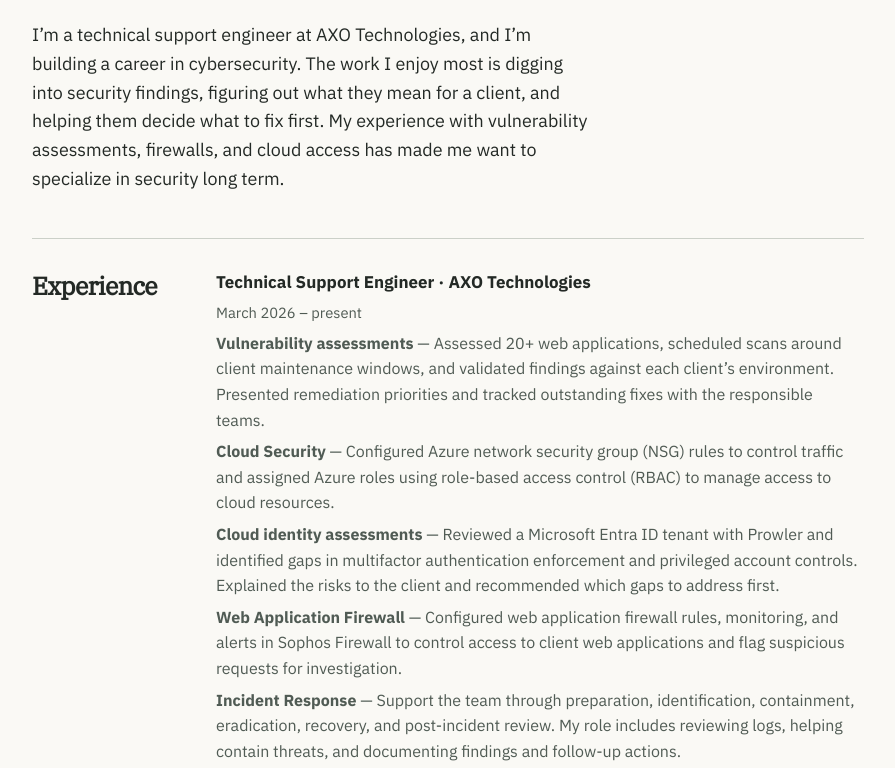
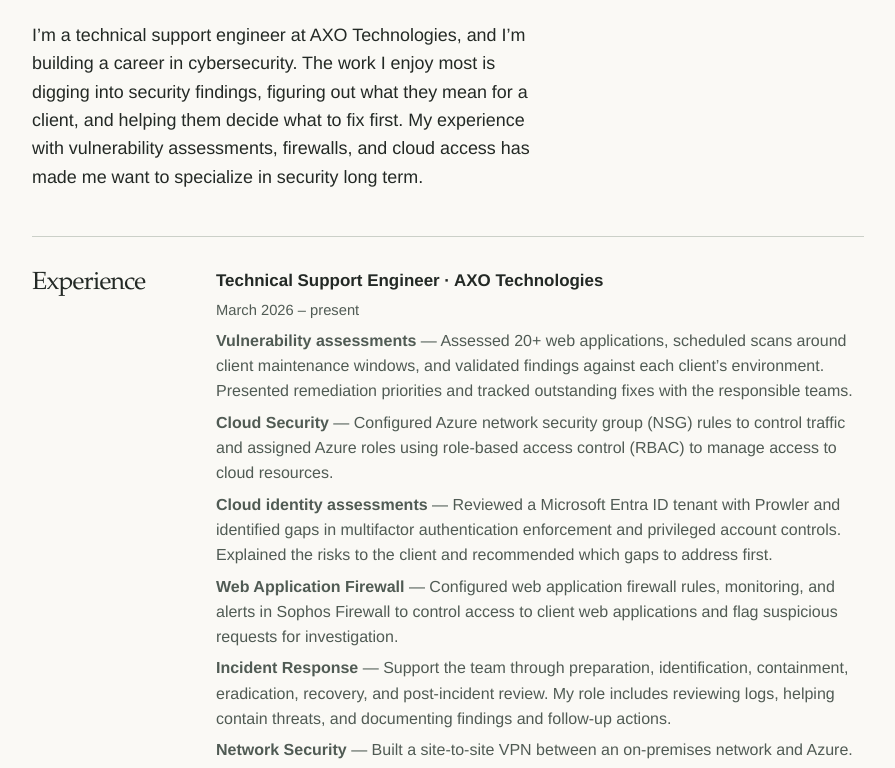
Before and after one commit to ahmad-muslim/ahmad-muslim.github.io, a plain HTML site: page index.html in a window 1280 px wide. Shown: the part 232-1000 px from the top of the page, without its empty margins (192-1087 px from the left). Drawn offline with Linux system fonts and the light colour scheme.

Commit message:
Update font settings and remove external font links
Removed Google Fonts links and updated font family in CSS.

```diff
--- a/index.html
+++ b/index.html
@@ -5,9 +5,6 @@
   <meta name="viewport" content="width=device-width, initial-scale=1">
   <meta name="description" content="Ahmad Muslim’s portfolio of cybersecurity work, network operations, and projects in Kuala Lumpur.">
   <title>Ahmad Muslim — Portfolio</title>
-  <link rel="preconnect" href="https://fonts.googleapis.com">
-  <link rel="preconnect" href="https://fonts.gstatic.com" crossorigin>
-  <link href="https://fonts.googleapis.com/css2?family=IBM+Plex+Sans:wght@400;600;700&family=IBM+Plex+Serif:wght@400&display=swap" rel="stylesheet">
   <style>
     :root {
       color-scheme: light;
@@ -20,12 +17,12 @@
     * { box-sizing: border-box; }
     body {
       margin: 0; background: var(--paper); color: var(--ink);
-      font: 1rem/1.6 "IBM Plex Sans", system-ui, sans-serif;
+      font: 1rem/1.58 "Helvetica Neue", system-ui, sans-serif;
     }
     main, footer { width: min(52rem, calc(100% - 3rem)); margin-inline: auto; }
     header { padding: clamp(3rem, 9vw, 6rem) 0 2.8rem; }
     h1, h2, h3, p { margin: 0; }
-    h1, h2 { font-family: "IBM Plex Serif", Georgia, serif; }
+    h1, h2 { font-family: "Iowan Old Style", "Palatino Linotype", Palatino, Georgia, serif; font-weight: 400; }
     h1 { font-size: clamp(3.1rem, 9vw, 5.7rem); letter-spacing: -.055em; line-height: 1.06; }
     header .role { margin: .7rem 0 1.5rem; color: var(--green); }
     header .intro { max-width: 52ch; font-size: 1.12rem; }
```
